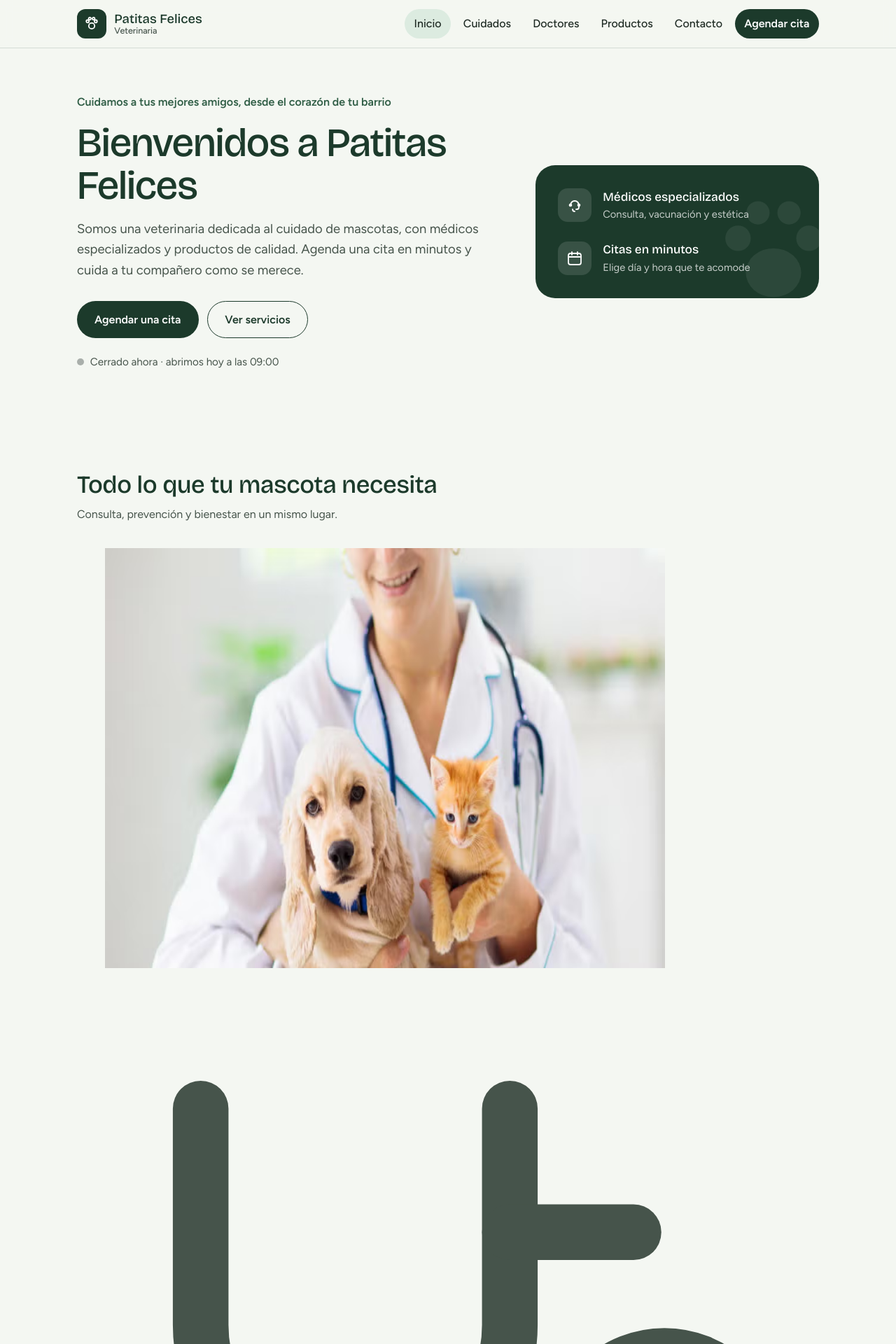
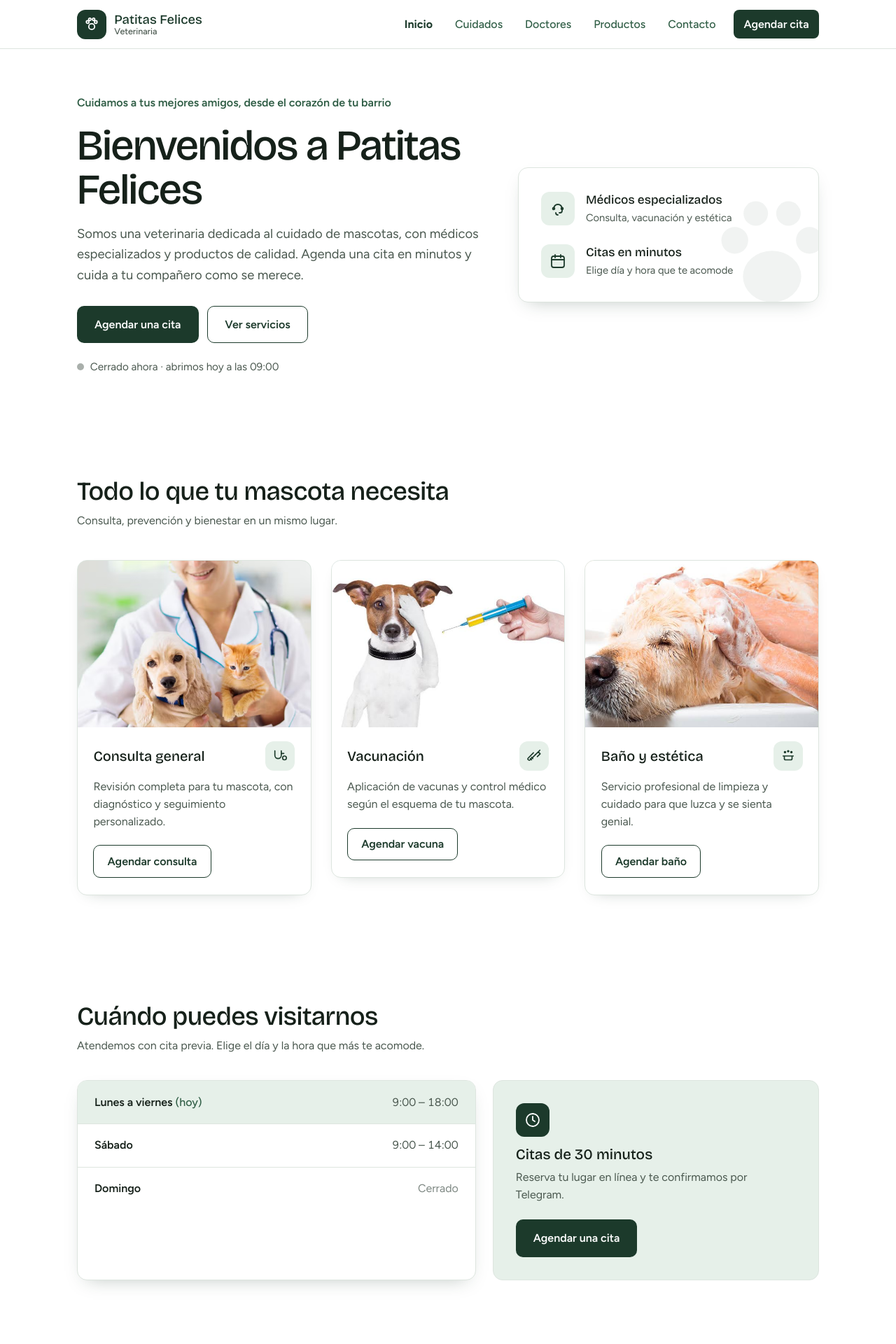
Before and after one commit to JorgeGmzCruz/veterinaria_backend, a Django app: page / in a window 1280 px wide. Shown: the top 1920 px of the page at 70% size. Run offline with Django 5.2, Linux system fonts and the light colour scheme.

Commit message:
se cambio index

```diff
--- a/static/css/index.css
+++ b/static/css/index.css
@@ -4,12 +4,15 @@
 :root {
   --verde: #1C3A2B;
   --verde-2: #2F5D45;
-  --verde-claro: #DCEBE0;
-  --fondo: #F4F7F2;
-  --tinta: #1E2A23;
-  --texto: #46544B;
-  --linea: rgba(28, 58, 43, 0.14);
+  --verde-claro: #E6F0E9;
+  --fondo: #FFFFFF;
+  --tinta: #16211A;
+  --texto: #4A584F;
+  --linea: #DDE5DF;
   --error: #B3402F;
+  --radio: 14px;
+  --radio-btn: 10px;
+  --sombra: 0 10px 26px -14px rgba(28, 58, 43, 0.35);
   --fuente-titulo: 'Bricolage Grotesque', system-ui, sans-serif;
   --fuente: 'Figtree', system-ui, sans-serif;
 }
@@ -34,7 +37,7 @@ img, svg { max-width: 100%; }
 
 h1, h2, h3 {
   font-family: var(--fuente-titulo);
-  color: var(--verde);
+  color: var(--tinta);
   line-height: 1.15;
 }
 
@@ -66,15 +69,14 @@ select:focus-visible {
   position: sticky;
   top: 0;
   z-index: 50;
-  background: rgba(244, 247, 242, 0.93);
-  backdrop-filter: blur(8px);
+  background: #fff;
   border-bottom: 1px solid var(--linea);
 }
 
 .header-inner {
   max-width: 1100px;
   margin: 0 auto;
-  padding: 0.8rem 1.25rem;
+  padding: 0.85rem 1.25rem;
   display: flex;
   align-items: center;
   justify-content: space-between;
@@ -118,7 +120,8 @@ select:focus-visible {
 .site-nav ul {
   display: flex;
   flex-wrap: wrap;
-  gap: 0.25rem;
+  align-items: center;
+  gap: 0.2rem;
   margin: 0;
   padding: 0;
   list-style: none;
@@ -126,17 +129,18 @@ select:focus-visible {
 
 .site-nav a {
   display: block;
-  padding: 0.5rem 0.85rem;
-  border-radius: 999px;
-  color: var(--tinta);
+  padding: 0.5rem 0.9rem;
+  border-radius: 8px;
+  color: var(--verde-2);
   font-weight: 500;
   text-decoration: none;
   transition: background-color 0.2s ease;
 }
-.site-nav a:hover,
-.site-nav a.active { background: var(--verde-claro); }
+.site-nav a:hover { background: var(--verde-claro); }
+.site-nav a.active { font-weight: 700; color: var(--verde); }
 
 .site-nav a.nav-cta {
+  margin-left: 0.5rem;
   background: var(--verde);
   color: #fff;
   font-weight: 600;
@@ -157,8 +161,8 @@ main > section {
 }
 .section-head h2 {
   margin: 0 0 0.5rem;
-  font-size: clamp(1.7rem, 3.2vw, 2.2rem);
-  letter-spacing: -0.01em;
+  font-size: clamp(1.7rem, 3.2vw, 2.3rem);
+  letter-spacing: -0.015em;
 }
 .section-head p { margin: 0; }
 
@@ -170,7 +174,7 @@ main > section {
   justify-content: center;
   padding: 0.8rem 1.5rem;
   border: 1.5px solid transparent;
-  border-radius: 999px;
+  border-radius: var(--radio-btn);
   font: inherit;
   font-weight: 600;
   text-decoration: none;
@@ -179,14 +183,14 @@ main > section {
 }
 .btn-primary { background: var(--verde); color: #fff; }
 .btn-primary:hover { background: var(--verde-2); }
-.btn-ghost { border-color: var(--verde); color: var(--verde); background: transparent; }
+.btn-ghost { border-color: var(--verde); color: var(--verde); background: #fff; }
 .btn-ghost:hover { background: var(--verde-claro); }
 
 /* ---------- Portada ---------- */
 
 main > section.hero {
   display: grid;
-  grid-template-columns: 1.2fr 0.8fr;
+  grid-template-columns: 1.15fr 0.85fr;
   gap: 3rem;
   align-items: center;
   padding-top: 4rem;
@@ -200,9 +204,9 @@ main > section.hero {
 
 .hero h1 {
   margin: 0 0 1.1rem;
-  font-size: clamp(2.3rem, 5vw, 3.6rem);
-  line-height: 1.05;
-  letter-spacing: -0.02em;
+  font-size: clamp(2.4rem, 5.2vw, 3.8rem);
+  line-height: 1.04;
+  letter-spacing: -0.025em;
 }
 
 .hero-lead {
@@ -243,18 +247,19 @@ main > section.hero {
   display: grid;
   gap: 1.5rem;
   padding: 2rem;
-  border-radius: 28px;
-  background: var(--verde);
-  color: #fff;
+  background: #fff;
+  border: 1px solid var(--linea);
+  border-radius: var(--radio);
+  box-shadow: var(--sombra);
 }
 
 .hero-paw {
   position: absolute;
-  right: -30px;
-  bottom: -30px;
-  width: 190px;
-  height: 190px;
-  color: rgba(255, 255, 255, 0.07);
+  right: -34px;
+  bottom: -34px;
+  width: 200px;
+  height: 200px;
+  color: rgba(28, 58, 43, 0.06);
   pointer-events: none;
 }
 
@@ -271,8 +276,9 @@ main > section.hero {
   flex: none;
   width: 48px;
   height: 48px;
-  border-radius: 14px;
-  background: rgba(255, 255, 255, 0.12);
+  border-radius: 12px;
+  background: var(--verde-claro);
+  color: var(--verde);
 }
 .stat-icon svg { width: 24px; height: 24px; }
 
@@ -280,11 +286,12 @@ main > section.hero {
   display: block;
   font-family: var(--fuente-titulo);
   font-size: 1.08rem;
+  color: var(--tinta);
 }
 .stat div span {
   display: block;
   font-size: 0.92rem;
-  color: rgba(255, 255, 255, 0.75);
+  color: var(--texto);
 }
 
 /* ---------- Horarios ---------- */
@@ -302,7 +309,8 @@ main > section.hero {
   overflow: hidden;
   background: #fff;
   border: 1px solid var(--linea);
-  border-radius: 22px;
+  border-radius: var(--radio);
+  box-shadow: var(--sombra);
 }
 
 .horarios-lista li {
@@ -330,7 +338,8 @@ main > section.hero {
   align-items: flex-start;
   gap: 0.4rem;
   padding: 2rem;
-  border-radius: 22px;
+  border: 1px solid var(--linea);
+  border-radius: var(--radio);
   background: var(--verde-claro);
 }
 .horarios-aside h3 { margin: 0.5rem 0 0; font-size: 1.3rem; }
@@ -341,7 +350,7 @@ main > section.hero {
   place-items: center;
   width: 48px;
   height: 48px;
-  border-radius: 14px;
+  border-radius: 12px;
   background: var(--verde);
   color: #fff;
 }
--- a/static/css/servicios.css
+++ b/static/css/servicios.css
@@ -0,0 +1,129 @@
+/* Tarjetas de servicios con foto.
+   Va en static/css/servicios.css y se carga después de index.css. */
+
+.serv-grid {
+  --serv-verde: #1C3A2B;
+  --serv-acento: #2F5D45;
+  --serv-claro: #E6F0E9;
+  --serv-borde: #DDE5DF;
+  --serv-tinta: #16211A;
+  --serv-texto: #4A584F;
+
+  display: grid;
+  grid-template-columns: repeat(auto-fit, minmax(270px, 1fr));
+  gap: 1.75rem;
+  align-items: start;
+  max-width: 1100px;
+  margin: 0 auto;
+  padding: 0.5rem 0;
+}
+
+.serv-card {
+  position: relative;
+  display: flex;
+  flex-direction: column;
+  background: #fff;
+  border: 1px solid var(--serv-borde);
+  border-radius: 14px;
+  overflow: hidden;
+  box-shadow: 0 8px 22px -16px rgba(28, 58, 43, 0.4);
+  transition: transform 0.25s ease, box-shadow 0.25s ease, border-color 0.25s ease;
+}
+
+/* Al pasar el cursor (o enfocar el botón) la tarjeta crece y se resalta */
+.serv-card:hover,
+.serv-card:focus-within {
+  z-index: 1;
+  transform: scale(1.035);
+  border-color: var(--serv-acento);
+  box-shadow: 0 0 0 2px var(--serv-acento), 0 22px 38px -18px rgba(28, 58, 43, 0.5);
+}
+
+/* Foto: si todavía no subes la imagen, se ve este degradado en su lugar */
+.serv-foto {
+  margin: 0;
+  aspect-ratio: 7 / 5;
+  overflow: hidden;
+  background: linear-gradient(135deg, #CFE3D6, #9CC3AB);
+}
+.serv-foto--vacunacion { background: linear-gradient(135deg, #D9E6EE, #A6C3D6); }
+.serv-foto--bano       { background: linear-gradient(135deg, #F1E4CF, #DDBF8F); }
+
+.serv-foto img {
+  display: block;
+  width: 100%;
+  height: 100%;
+  object-fit: cover;
+}
+
+/* Cuerpo: título a la izquierda, ícono a la derecha, texto y botón debajo */
+.serv-cuerpo {
+  display: grid;
+  grid-template-columns: 1fr auto;
+  column-gap: 1rem;
+  align-content: start;
+  padding: 1.25rem 1.4rem 1.5rem;
+}
+
+.serv-cuerpo h3 {
+  grid-column: 1;
+  grid-row: 1;
+  align-self: center;
+  margin: 0;
+  font-size: 1.25rem;
+  line-height: 1.2;
+  color: var(--serv-tinta);
+}
+
+.serv-icono {
+  grid-column: 2;
+  grid-row: 1;
+  display: grid;
+  place-items: center;
+  width: 42px;
+  height: 42px;
+  border-radius: 12px;
+  background: var(--serv-claro);
+  color: var(--serv-verde);
+}
+.serv-icono svg { width: 22px; height: 22px; }
+
+.serv-cuerpo p {
+  grid-column: 1 / -1;
+  margin: 0.7rem 0 1.3rem;
+  line-height: 1.55;
+  color: var(--serv-texto);
+}
+
+.serv-cta {
+  grid-column: 1 / -1;
+  justify-self: start;
+  padding: 0.6rem 1.2rem;
+  border: 1.5px solid var(--serv-verde);
+  border-radius: 10px;
+  color: var(--serv-verde);
+  font-weight: 600;
+  text-decoration: none;
+  transition: background-color 0.2s ease, color 0.2s ease;
+}
+.serv-cta:hover {
+  background: var(--serv-verde);
+  color: #fff;
+}
+.serv-cta:focus-visible {
+  outline: 3px solid var(--serv-acento);
+  outline-offset: 3px;
+}
+
+/* En pantallas táctiles o pequeñas no hace falta que la tarjeta crezca */
+@media (max-width: 700px), (hover: none) {
+  .serv-card:hover,
+  .serv-card:focus-within { transform: none; }
+}
+
+@media (prefers-reduced-motion: reduce) {
+  .serv-card,
+  .serv-cta { transition: none; }
+  .serv-card:hover,
+  .serv-card:focus-within { transform: none; }
+}
```
Also changed, not shown: other parts of static/css/index.css (+17 -13 lines).
